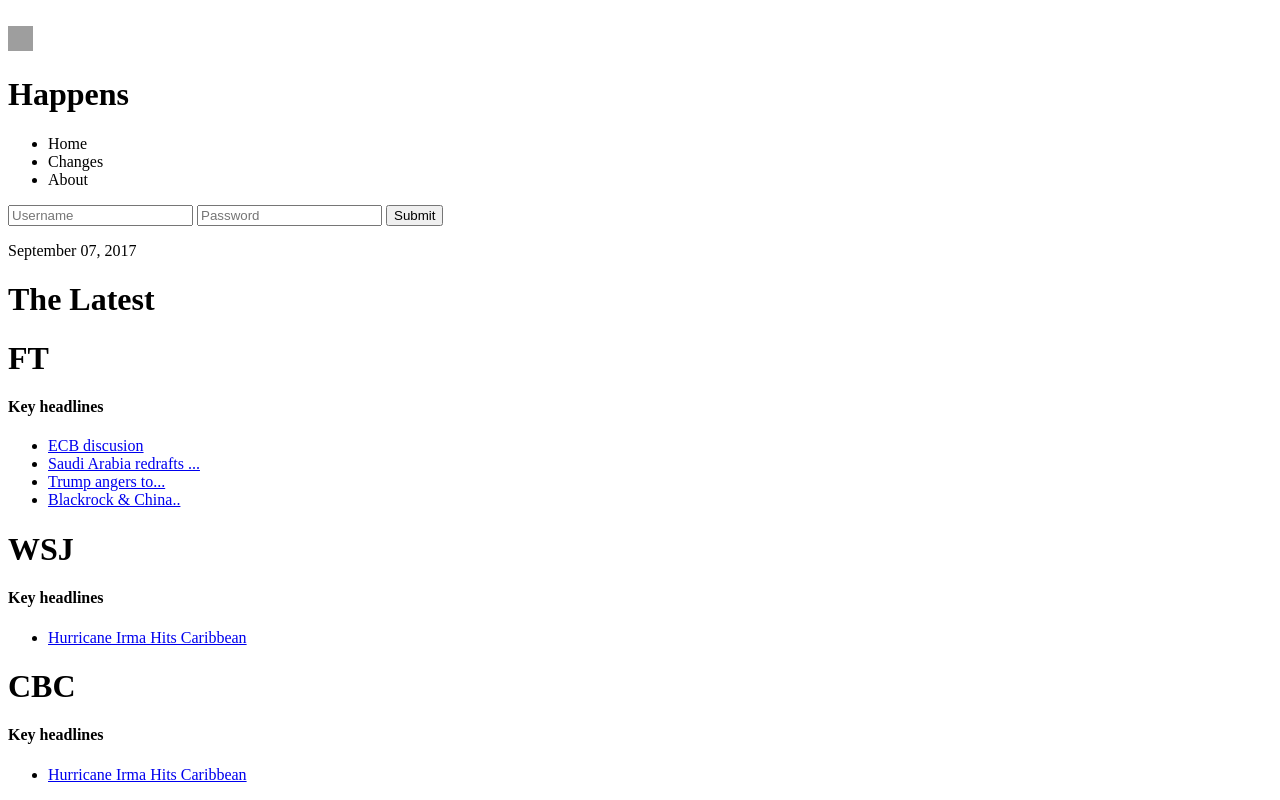
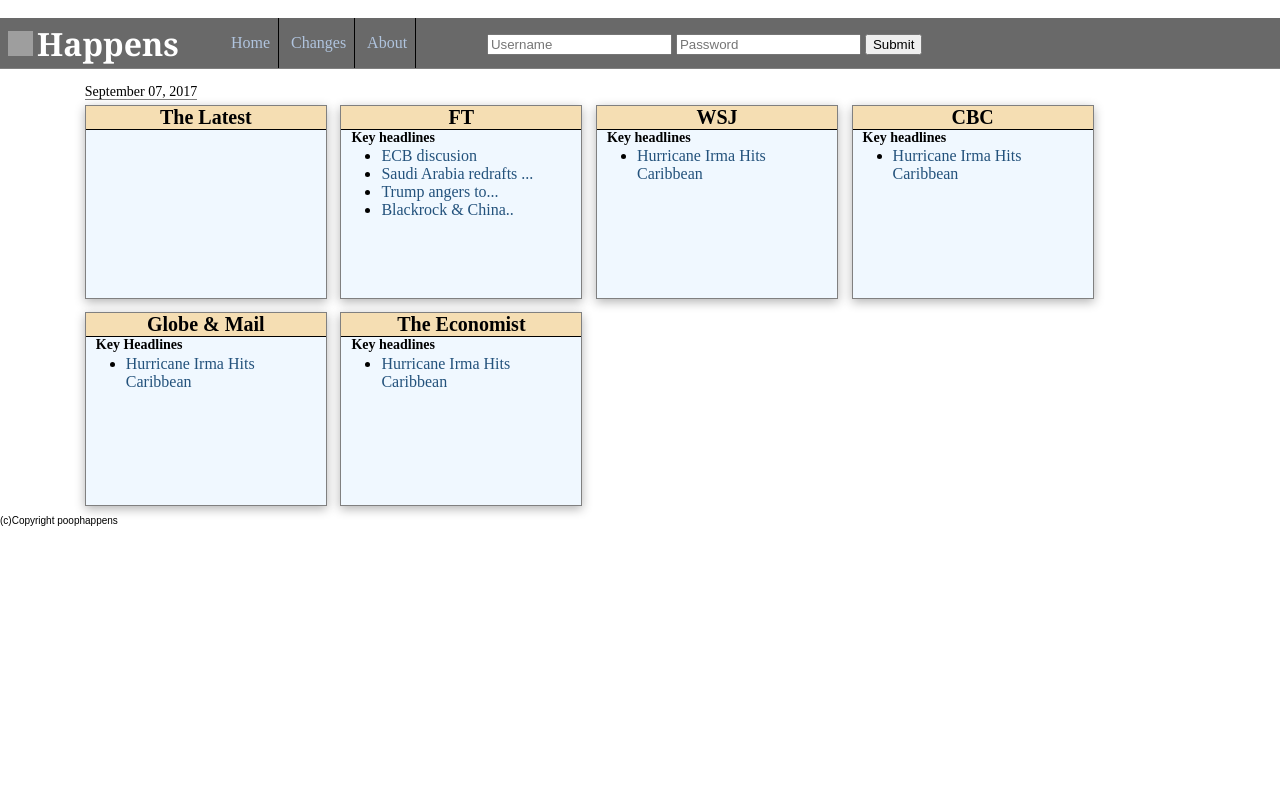
Before and after one commit to darthwar2/poopnews, a plain HTML site: page index.html in a window 1280 px wide. Shown: the top 800 px of the page. Drawn offline with Linux system fonts and the light colour scheme; the site is published under a folder, as on GitHub Pages, so addresses that start at the root find nothing; grey boxes are pictures that could not be loaded.

Commit message:
CSS fix
Trying to fix CSS

```diff
--- a/index.html
+++ b/index.html
@@ -2,7 +2,7 @@
 <html>
   <head>
     <meta charset="utf-8">
-    <link href="/resources/css/style.css" type="text/css" rel="stylesheet">
+    <link href="./resources/css/style.css" type="text/css" rel="stylesheet">
     <title>Poop News</title>
   </head>
 ﻿<body>
```
